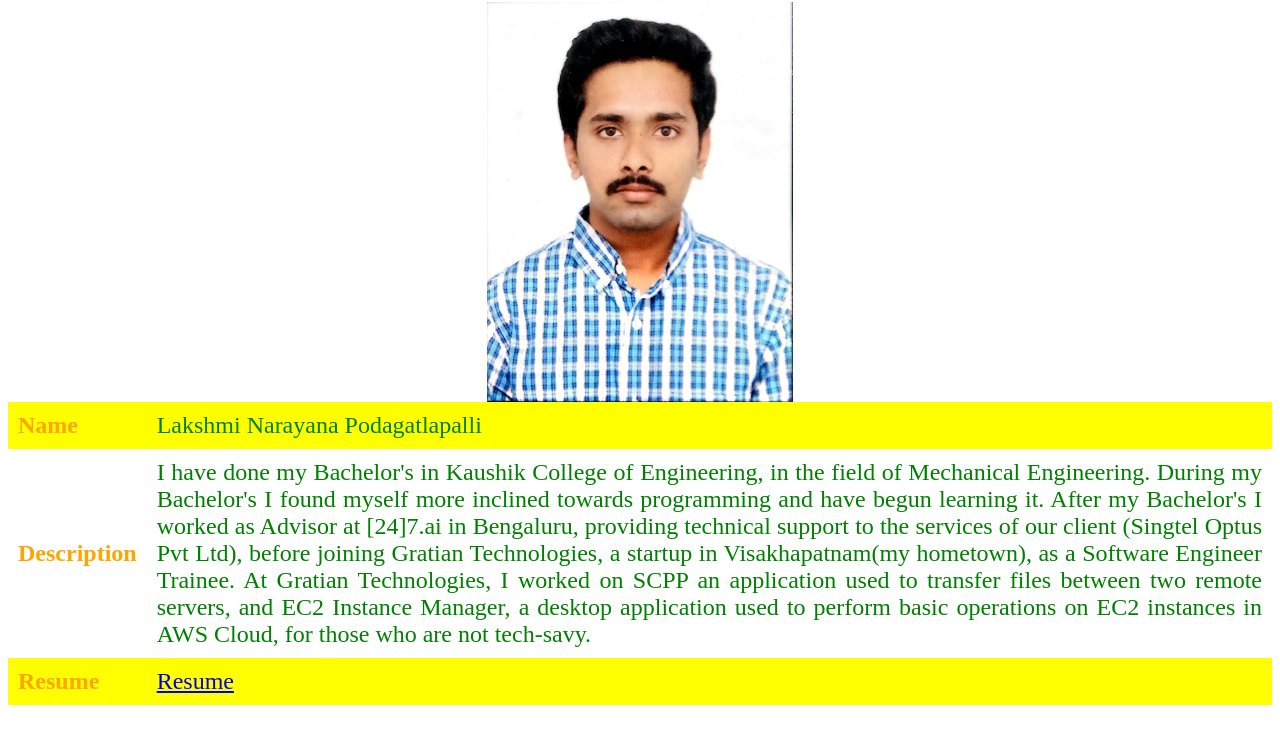
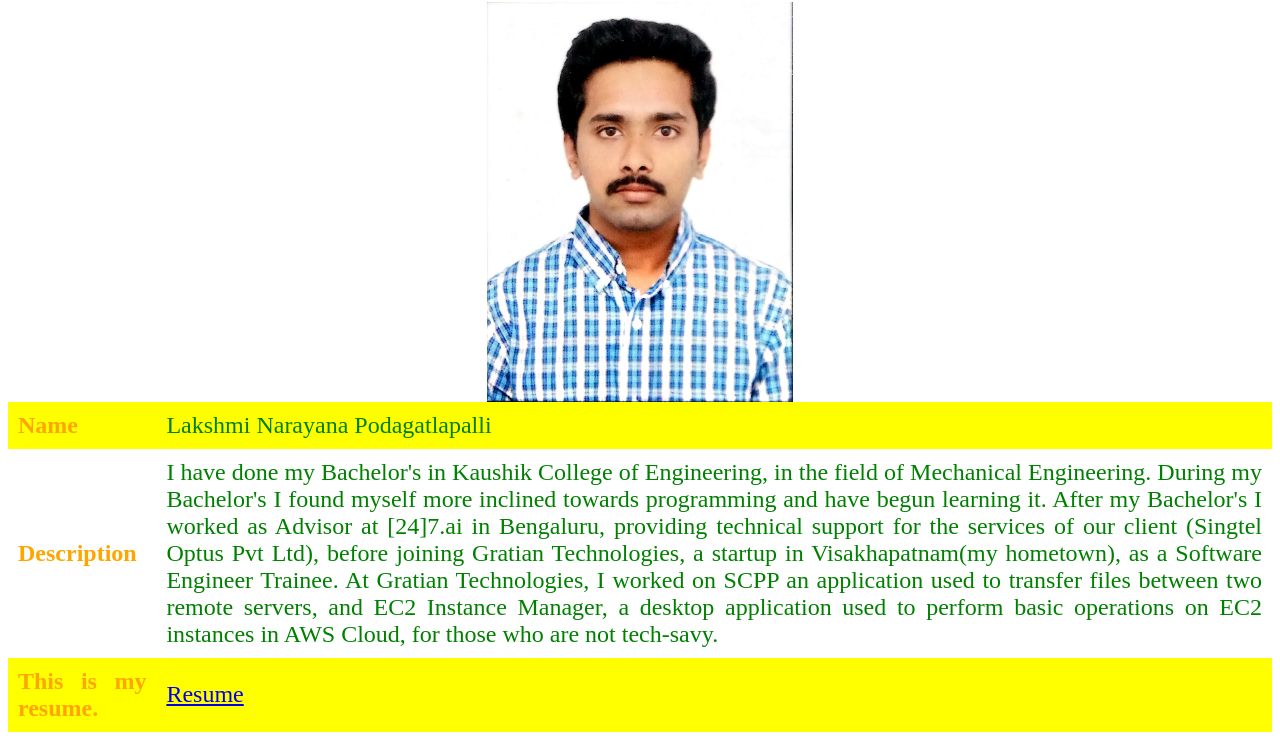
Before and after one commit to narayana541996/narayana541996.github.io, a plain HTML site: page index.html in a window 1280 px wide. Shown: the part 78-818 px from the top of the page. Drawn offline with Linux system fonts and the light colour scheme.

Commit message:
Update index.html

```diff
--- a/index.html
+++ b/index.html
@@ -11,12 +11,12 @@
             <tr class = 'name'><th class = 'heading'>Name</th><td>Lakshmi Narayana Podagatlapalli</td></tr>
             <tr class = 'description'><th class="heading">Description</th><td>I have done my Bachelor's in Kaushik College of Engineering, in the field of Mechanical Engineering.
                 During my Bachelor's I found myself more inclined towards programming and have begun learning it.
-                After my Bachelor's I worked as Advisor at [24]7.ai in Bengaluru, providing technical support to the services of our client (Singtel Optus Pvt Ltd),
+                After my Bachelor's I worked as Advisor at [24]7.ai in Bengaluru, providing technical support for the services of our client (Singtel Optus Pvt Ltd),
             before joining Gratian Technologies, a startup in Visakhapatnam(my hometown), as a Software Engineer Trainee.
             At Gratian Technologies, I worked on SCPP an application used to transfer files between two remote servers, and
             EC2 Instance Manager, a desktop application used to perform basic operations on EC2 instances in AWS Cloud, for those who are not
             tech-savy.</td></tr>
-            <tfoot><tr class = 'resume'><th class = 'heading'>Resume</th><td><a href = 'resume/resume-odu-1page.pdf' target = '_blank'>Resume</a></td></tr></tbody></tfoot>
+            <tfoot><tr class = 'resume'><th class = 'heading'>This is my resume.</th><td><a href = 'resume/resume-odu-1page.pdf' target = '_blank'>Resume</a></td></tr></tbody></tfoot>
         </table>
     </body>
 </html>
```
